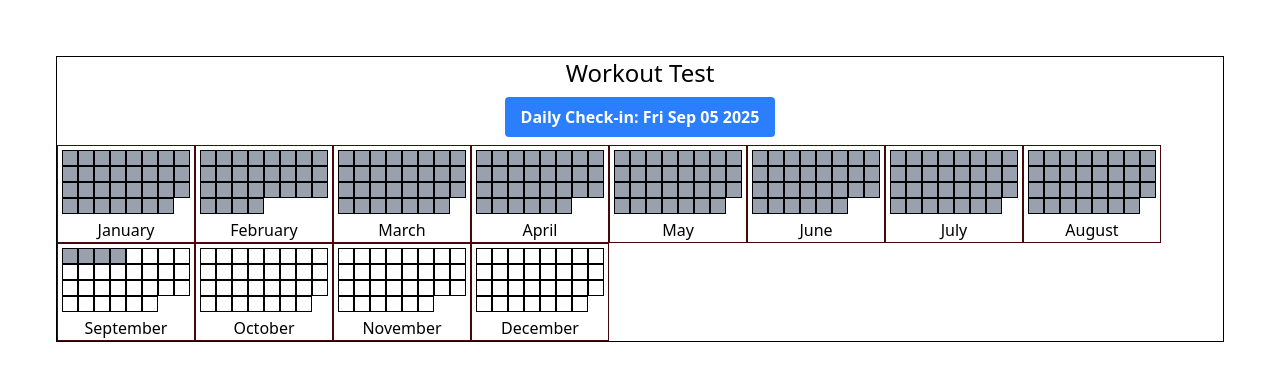
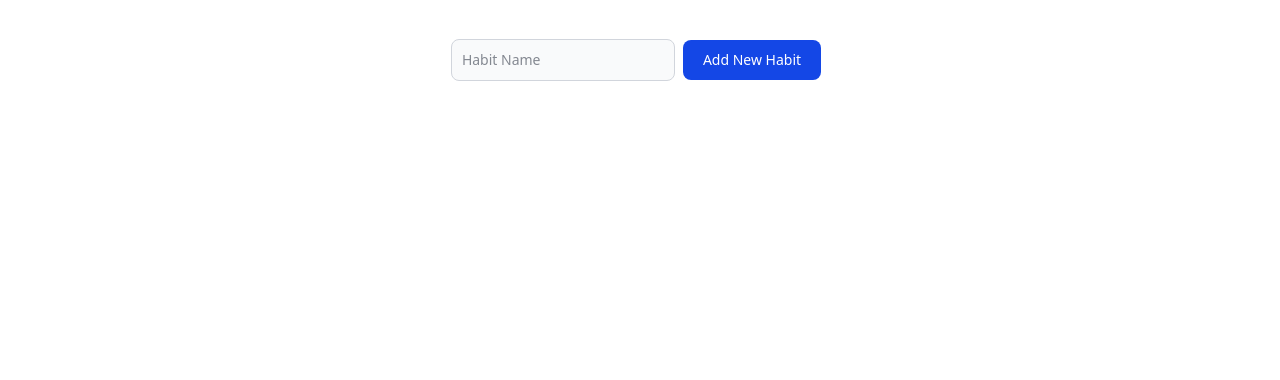
Before and after one commit to ConfidentProgrammer/habit-heatmap, a React (Vite) app: page / in a window 1280 px wide. Shown: the top 380 px of the page. Built offline with nearby package versions, Linux system fonts and the light colour scheme.

Commit message:
Added Localstorage persistence and new habit adding feature

```diff
--- a/src/App.tsx
+++ b/src/App.tsx
@@ -1,7 +1,9 @@
 import Habit from './components/Habit';
 
 import './App.css';
-import { useCallback, useState } from 'react';
+import { useCallback, useEffect, useState } from 'react';
+import NewHabitForm from './components/NewHabitForm';
+import { loadHabits, saveHabits } from './storage/persistence';
 
 interface IHabit {
   id: number;
@@ -10,21 +12,21 @@ interface IHabit {
 }
 
 function App() {
-  const [habitsProgress, setHabitsProgress] = useState<IHabit[]>([
-    {
-      id: 1,
-      name: 'workout',
+  const [habitsProgress, setHabitsProgress] = useState<IHabit[]>(() => loadHabits());
+
+  useEffect(() => {
+    saveHabits(habitsProgress);
+  }, [habitsProgress]);
+  const handleNameChange = (name: string) => {
+    const newHabit: IHabit = {
+      id: new Date().getTime(),
+      name: name,
       progress: {},
-    },
-  ]);
+    };
 
-  const defaultHabit: IHabit = {
-    id: -1,
-    name: 'default Habit',
-    progress: {},
+    setHabitsProgress((prev) => [...prev, newHabit]);
   };
 
-  console.log(habitsProgress);
   const toggleDay = useCallback((id: number, date: Date) => {
     setHabitsProgress((prev) => {
       const dateString = date.toDateString();
@@ -49,7 +51,10 @@ function App() {
 
   return (
     <>
-      <Habit id={1} toggleDay={toggleDay} habit={habitsProgress.find((h) => h.id === 1) ?? defaultHabit} />
+      <NewHabitForm handleNameChange={handleNameChange} />
+      {habitsProgress.map((habit) => (
+        <Habit key={habit.id} id={habit.id} toggleDay={toggleDay} habit={habit} />
+      ))}
     </>
   );
 }
--- a/src/components/Day.tsx
+++ b/src/components/Day.tsx
@@ -6,7 +6,6 @@ interface IDayProps {
 }
 function Day({ date, isDone }: IDayProps) {
   const todayDate = new Date();
-
   todayDate.setHours(0, 0, 0, 0);
   return (
     <div
--- a/src/components/Habit.tsx
+++ b/src/components/Habit.tsx
@@ -17,9 +17,9 @@ const Habit = ({ toggleDay, id, habit }: IHabitProps) => {
 
   return (
     <div className="m-6 border-1">
-      <p className="text-2xl">{'Workout Test'}</p>
+      <p className="text-2xl">{habit.name}</p>
       <button
-        className="bg-blue-500 hover:bg-blue-700 text-white font-bold py-2 px-4 rounded m-2"
+        className="text-white bg-blue-700 hover:bg-blue-800 focus:ring-4 focus:ring-blue-300 font-medium rounded-lg text-sm px-5 py-2.5 me-2 mb-2 dark:bg-blue-600 dark:hover:bg-blue-700 focus:outline-none dark:focus:ring-blue-800"
         onClick={() => toggleDay(id, todaysDate)}
       >
         Daily Check-in: {todaysDate.toDateString()}
--- /dev/null
+++ b/src/components/NewHabitForm.tsx
@@ -0,0 +1,33 @@
+import { useState } from 'react';
+
+interface INewHabitFormProps {
+  handleNameChange: (name: string) => void;
+}
+
+const NewHabitForm = ({ handleNameChange }: INewHabitFormProps) => {
+  const [name, setName] = useState<string>('');
+
+  return (
+    <div className="flex items-center justify-center">
+      <input
+        type="text"
+        className="bg-gray-50 border border-gray-300 text-gray-900 text-sm rounded-lg focus:ring-blue-500 focus:border-blue-500 block p-2.5 dark:bg-gray-700 dark:border-gray-600 dark:placeholder-gray-400 dark:text-white dark:focus:ring-blue-500 dark:focus:border-blue-500"
+        placeholder="Habit Name"
+        onChange={(e) => setName(e.target.value)}
+        value={name}
+      />
+      <button
+        type="button"
+        className="text-white bg-blue-700 hover:bg-blue-800 focus:ring-4 focus:ring-blue-300 font-medium rounded-lg text-sm px-5 py-2.5 me-2 mb-2 dark:bg-blue-600 dark:hover:bg-blue-700 focus:outline-none dark:focus:ring-blue-800 m-2"
+        onClick={() => {
+          handleNameChange(name);
+          setName('');
+        }}
+      >
+        Add New Habit
+      </button>
+    </div>
+  );
+};
+
+export default NewHabitForm;
--- /dev/null
+++ b/src/storage/persistence.ts
@@ -0,0 +1,6 @@
+import { LocalStorageProvider } from './storageImpls/localStorage';
+
+const storage = new LocalStorageProvider<any>();
+
+export const saveHabits = (habits: any[]) => storage.save('habits', habits);
+export const loadHabits = (): any[] => storage.load('habits') || [];
--- /dev/null
+++ b/src/storage/storage.ts
@@ -0,0 +1,4 @@
+export interface StorageProvider<T> {
+  save(key: string, data: T): void | Promise<void>;
+  load(key: string): T | null | Promise<T | null>;
+}
--- /dev/null
+++ b/src/storage/storageImpls/localStorage.ts
@@ -0,0 +1,11 @@
+import type { StorageProvider } from '../storage';
+
+export class LocalStorageProvider<T> implements StorageProvider<T> {
+  save(key: string, data: T) {
+    localStorage.setItem(key, JSON.stringify(data));
+  }
+  load(key: string) {
+    const item = localStorage.getItem(key);
+    return item ? JSON.parse(item) : null;
+  }
+}
```
